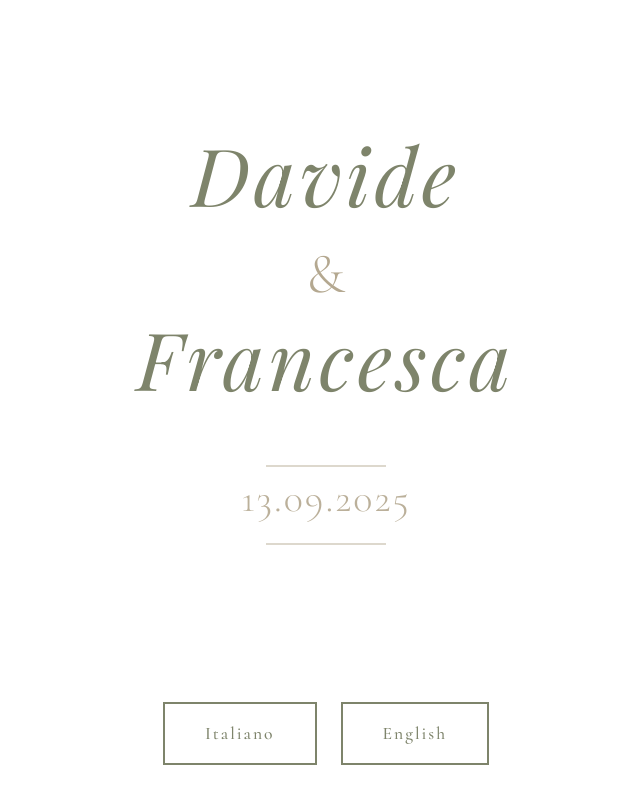
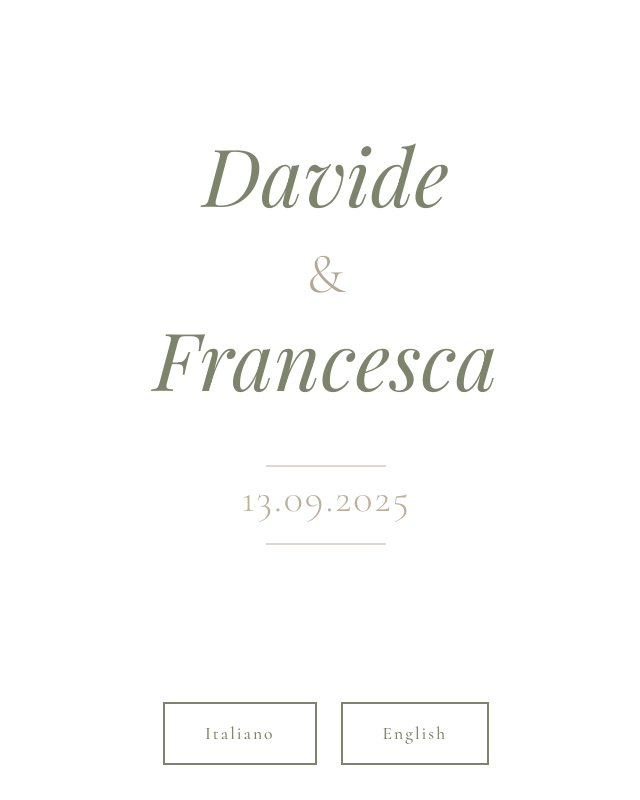
Before and after one commit to daviderama/wedding-website, a website built with Vite: page index.html in a window 1280 px wide. Shown: the whole page, without its empty margins (314-954 px from the left). Built offline with nearby package versions, Linux system fonts and the light colour scheme; a web font is replaced by a local one.

Commit message:
remove letter spacing

```diff
--- a/src/style.css
+++ b/src/style.css
@@ -59,7 +59,6 @@ h1 .name,
   font-family: 'PlayfairDisplay-Italic', serif;
   font-size: 5rem;
   color: var(--primary-color);
-  letter-spacing: 4px;
   font-weight: 200;
   margin: 1.5rem 0;
 }
@@ -579,7 +578,6 @@ footer {
   font-family: 'PlayfairDisplay-Italic', serif;
   font-size: 5rem;
   color: var(--primary-color);
-  letter-spacing: 4px;
   font-weight: 200;
   margin: 1.5rem 0;
 }
```
